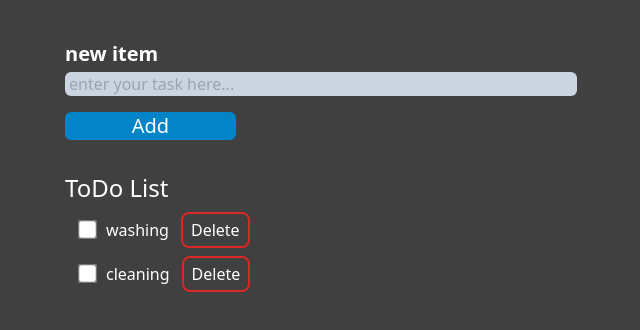
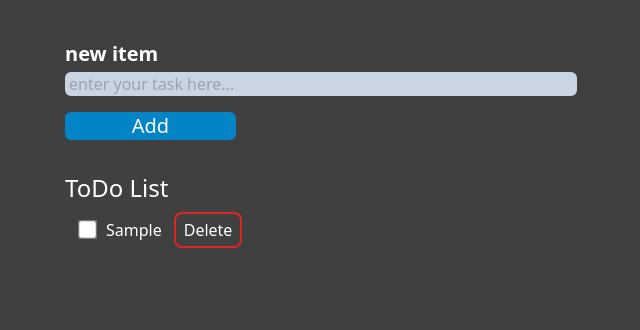
Before and after one commit to Paw565pl/todo_webapp, a React (Vite) app: page / in a window 1280 px wide. Both pictures are taken after typing "Sample" into the empty fields and a click on the button "Add". Shown: the top 330 px of the page, without its empty margins (319-959 px from the left). Built offline with nearby package versions, Linux system fonts and the light colour scheme.

Commit message:
created custom hook for managing task list state

```diff
--- a/src/App.tsx
+++ b/src/App.tsx
@@ -1,11 +1,14 @@
 import AddTaskForm from "./components/AddTaskForm";
 import ToDoList from "./components/ToDoList";
+import useLocalStorage from "./hooks/useLocalStorage";
 
 const App = () => {
+  const { data, addData, removeData } = useLocalStorage();
+
   return (
     <div className="flex flex-col mx-6 mt-10 sm:mx-32 md:mx-48 lg:mx-72 xl:mx-96">
-      <AddTaskForm></AddTaskForm>
-      <ToDoList values={["washing", "cleaning"]}></ToDoList>
+      <AddTaskForm handleAddingTask={addData}></AddTaskForm>
+      <ToDoList values={data}></ToDoList>
     </div>
   );
 };
--- a/src/components/AddTaskForm.tsx
+++ b/src/components/AddTaskForm.tsx
@@ -1,12 +1,16 @@
 import { useRef } from "react";
 
-const AddTaskForm = () => {
+interface Props {
+  handleAddingTask: (task: string) => void;
+}
+
+const AddTaskForm = ({ handleAddingTask }: Props) => {
   const taskInput = useRef<HTMLInputElement>(null);
 
   const handleSubmit = (event: React.FormEvent) => {
     event.preventDefault();
     if (taskInput.current?.value) {
-      console.log(taskInput.current?.value);
+      handleAddingTask(taskInput.current?.value);
       taskInput.current.value = "";
     }
   };
--- a/src/components/ToDoList.tsx
+++ b/src/components/ToDoList.tsx
@@ -7,10 +7,10 @@ interface Props {
 const ToDoList = ({ values }: Props) => {
   return (
     <div className="mt-8">
-      <h1 className="text-2xl">ToDo List</h1>
+      {values.length !== 0 && <h1 className="text-2xl">ToDo List</h1>}
       <ul>
         {values.map((value) => (
-          <ToDoListItem task={value}></ToDoListItem>
+          <ToDoListItem task={value} key={value}></ToDoListItem>
         ))}
       </ul>
     </div>
--- a/src/components/ToDoListItem.tsx
+++ b/src/components/ToDoListItem.tsx
@@ -4,7 +4,7 @@ interface Props {
 
 const ToDoListItem = ({ task }: Props) => {
   return (
-    <li key={task} className="[&>*]:mr-3 mt-2 ml-4">
+    <li className="[&>*]:mr-3 mt-2 ml-4">
       <input type="checkbox" className="scale-150" />
       <span>{task}</span>
       <button className="px-2 py-1 rounded-lg border-2 border-red-600 transition-all hover:bg-red-800">
--- /dev/null
+++ b/src/hooks/useLocalStorage.ts
@@ -0,0 +1,29 @@
+import { useEffect, useState } from "react";
+
+const useLocalStorage = () => {
+  const [data, setData] = useState<string[]>([]);
+
+  useEffect(() => {
+    setData(JSON.parse(localStorage.getItem("toDoList") || "[]"));
+  }, []);
+
+  const addData = (value: string) => {
+    setData((prev) => {
+      const newArr = [...prev, value];
+      localStorage.setItem("toDoList", JSON.stringify(newArr));
+      return newArr;
+    });
+  };
+
+  const removeData = (value: string) => {
+    setData((prev) => {
+      const filteredArr = prev.filter((el) => el !== value);
+      localStorage.setItem("toDoList", JSON.stringify(filteredArr));
+      return filteredArr;
+    });
+  };
+
+  return { data, addData, removeData };
+};
+
+export default useLocalStorage;
```
